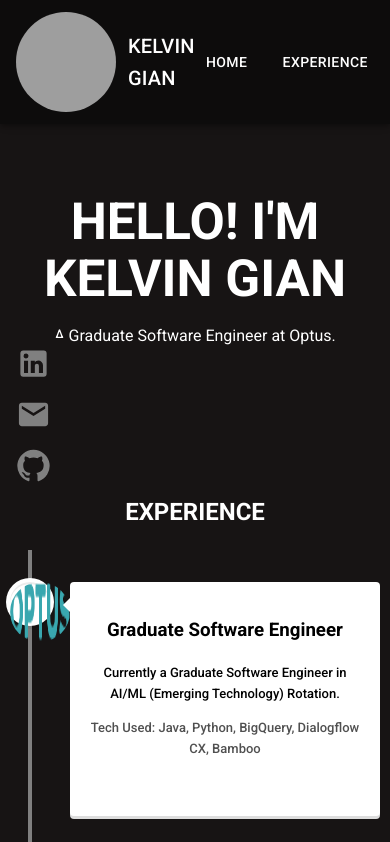
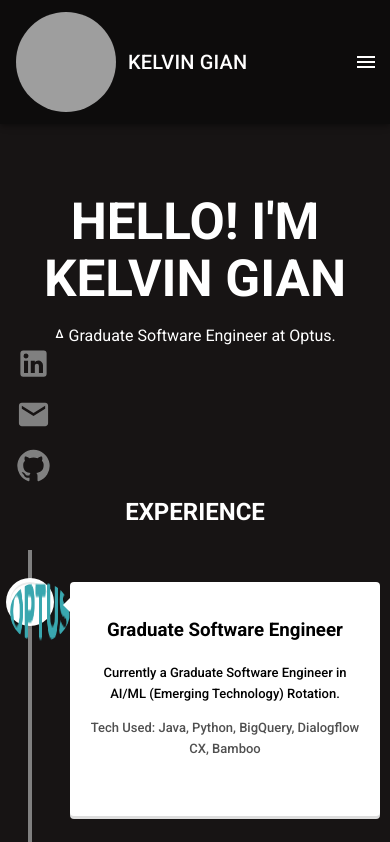
Before and after one commit to kelvin0012/my-website, a React (Vite) app: page / in a window 390 px wide. Shown: the top 842 px of the page. Built offline with nearby package versions, Linux system fonts and the light colour scheme; grey boxes are pictures that could not be loaded.

Commit message:
Fixed headnav going past mobile screen

```diff
--- a/src/components/HeadNav.jsx
+++ b/src/components/HeadNav.jsx
@@ -1,37 +1,64 @@
-import { AppBar, IconButton, Toolbar, Typography, Stack, Button, duration} from "@mui/material"
-import { Link } from "react-scroll"
-import profileHeadshot from "../assets/profileHeadshot.png"
+import { AppBar, IconButton, Toolbar, Typography, Stack, Button, Drawer, List, ListItem, ListItemText } from "@mui/material";
+import { Link } from "react-scroll";
+import profileHeadshot from "../assets/profileHeadshot.png";
+import MenuIcon from '@mui/icons-material/Menu';
+import { useState } from 'react';
 
 export const HeadNav = () => {
+    const [drawerOpen, setDrawerOpen] = useState(false);
+
+    const toggleDrawer = (open) => (event) => {
+        if (event.type === 'keydown' && (event.key === 'Tab' || event.key === 'Shift')) {
+            return;
+        }
+        setDrawerOpen(open);
+    };
+
+    const drawer = (
+        <List sx={{ backgroundColor: 'black', height: '100%', color: 'white' }}>
+            <ListItem  onClick={() => window.scrollTo({ top: 0, behavior: 'smooth' })}>
+                <ListItemText primary="Home" />
+            </ListItem>
+            <ListItem >
+                <Link to="projectsTitle" smooth duration={500}>
+                    <ListItemText primary="Experience" />
+                </Link>
+            </ListItem>
+            <ListItem >
+                <Link to="skills" smooth duration={500}>
+                    <ListItemText primary="Skills" />
+                </Link>
+            </ListItem>
+        </List>
+    );
+
     return (
-        <AppBar sx={{backgroundColor: 'rgb(13, 12, 12)'}}>
+        <AppBar sx={{ backgroundColor: 'rgb(13, 12, 12)' }}>
             <Toolbar>
-                <IconButton size='large' edge='start' color='inherit' aria-label='logo' disabled='true'>
-                    <img className="profileLogo"
-                    src={profileHeadshot}
-                    alt="Kelvin Headshot Image"
-                    />
+                <IconButton size='large' edge='start' color='inherit' aria-label='logo' disabled>
+                    <img className="profileLogo" src={profileHeadshot} alt="Kelvin Headshot Image" />
                 </IconButton>
-                <Typography variant='h6' component='div' color='white' sx={{flexGrow: 1}}>
+                <Typography variant='h6' component='div' color='white' sx={{ flexGrow: 1 }}>
                     KELVIN GIAN
                 </Typography>
-                <Stack direction="row" spacing={2}>
-                        <a onClick={() => {
-                            window.scrollTo({
-                                top: 0,
-                                behavior: 'smooth'
-                            })
-                        }}>
-                            <Button  className="underlineHover" sx={{color: 'white'}} color='inherit'>Home</Button>
-                        </a>
+                <Stack direction="row" spacing={2} sx={{ display: { xs: 'none', sm: 'flex' } }}>
+                    <a onClick={() => window.scrollTo({ top: 0, behavior: 'smooth' })}>
+                        <Button className="underlineHover" sx={{ color: 'white' }} color='inherit'>Home</Button>
+                    </a>
                     <Link to="projectsTitle" smooth duration={500}>
-                        <Button className="underlineHover" sx={{color: 'white'}} color='inherit'>Experience</Button>
+                        <Button className="underlineHover" sx={{ color: 'white' }} color='inherit'>Experience</Button>
                     </Link>
                     <Link to="skills" smooth duration={500}>
-                        <Button className="underlineHover" sx={{color: 'white'}} color='inherit'>Skills</Button>
+                        <Button className="underlineHover" sx={{ color: 'white' }} color='inherit'>Skills</Button>
                     </Link>
                 </Stack>
+                <IconButton edge="end" color="inherit" aria-label="menu" sx={{ display: { xs: 'flex', sm: 'none' } }} onClick={toggleDrawer(true)}>
+                    <MenuIcon />
+                </IconButton>
+                <Drawer anchor="right" open={drawerOpen} onClose={toggleDrawer(false)} PaperProps={{ sx: { backgroundColor: 'black', color: 'white' } }}>
+                    {drawer}
+                </Drawer>
             </Toolbar>
         </AppBar>
-    )
-}
+    );
+};
```
